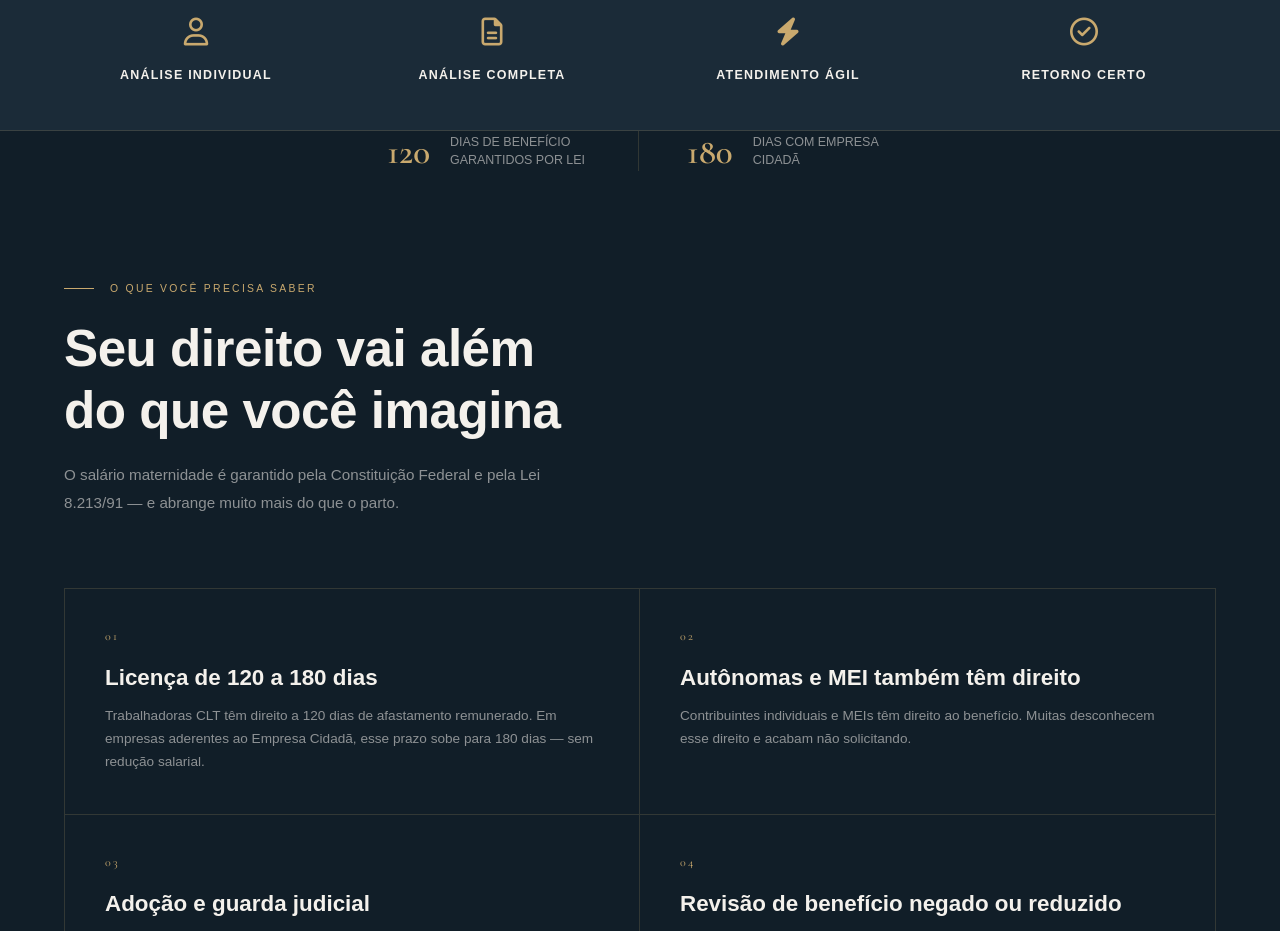
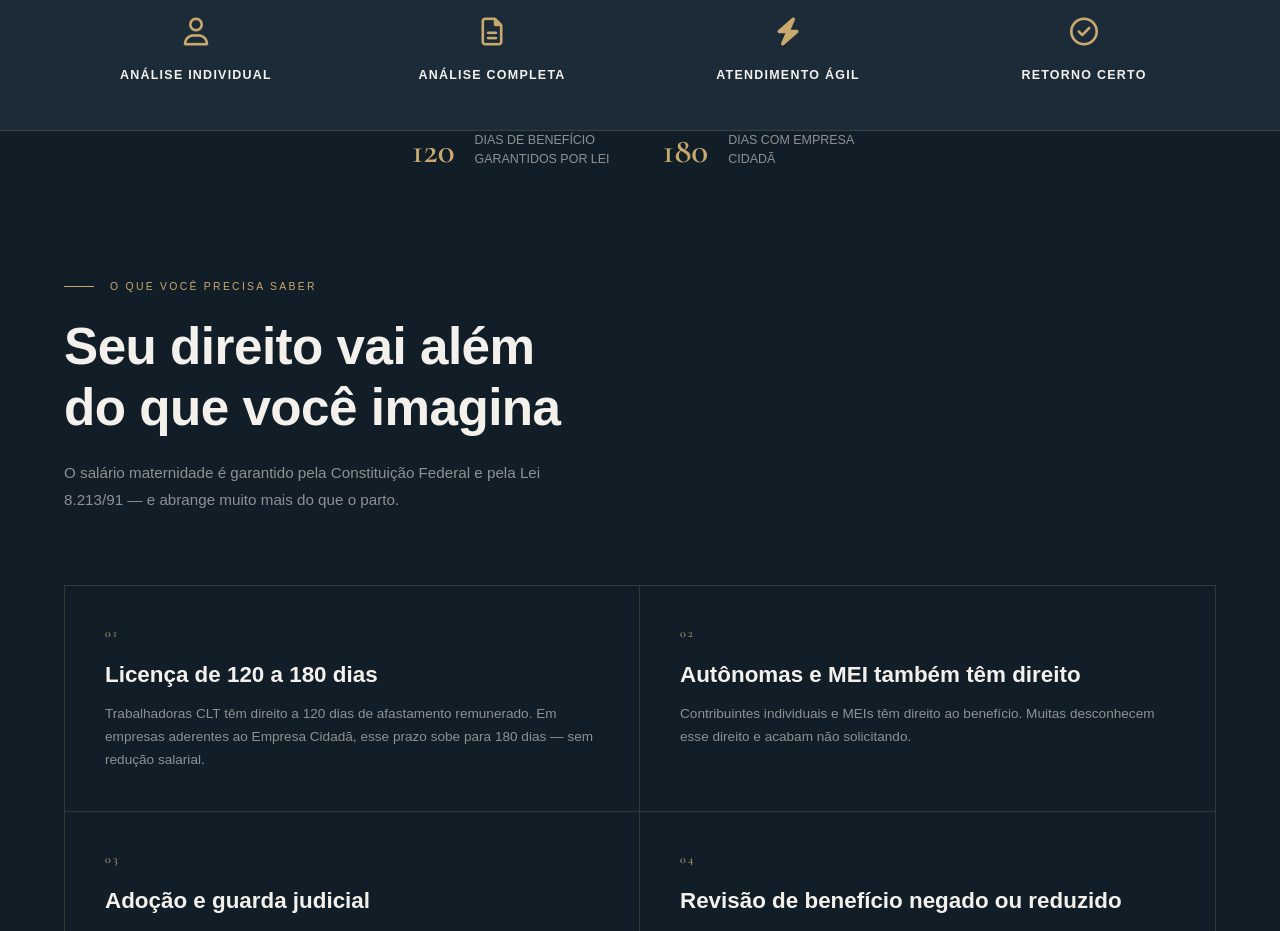
Before and after one commit to hgadvocacia/Salario_maternidade, a plain HTML site: page index.html in a window 1280 px wide. Shown: the part 2160-3091 px from the top of the page. Drawn offline with nearby package versions, Linux system fonts and the light colour scheme.

Commit message:
Update index.html

```diff
--- a/index.html
+++ b/index.html
@@ -113,7 +113,6 @@ Você pode ter direito ao benefício.
 
 <div class="intro-strip">
     <div class="strip-item reveal"><div class="strip-num">120</div><div class="strip-label">DIAS DE BENEFÍCIO GARANTIDOS POR LEI</div></div>
-    <div class="strip-sep"></div>
     <div class="strip-item reveal"><div class="strip-num">180</div><div class="strip-label">DIAS COM EMPRESA CIDADÃ</div></div>
 </div>
 
```
